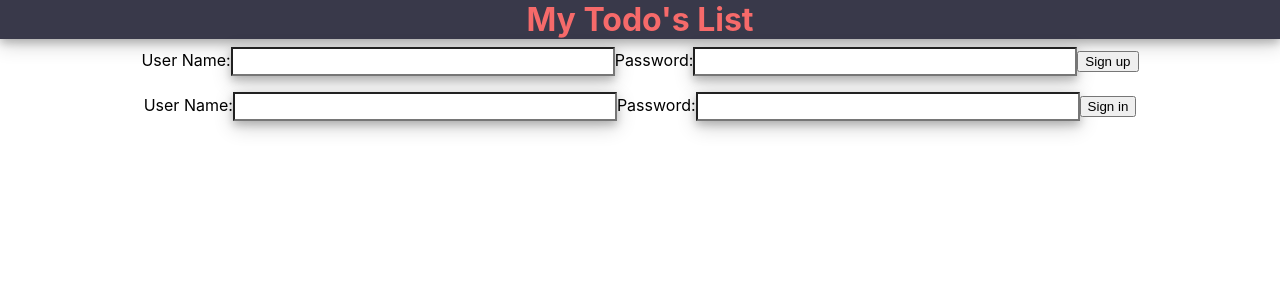
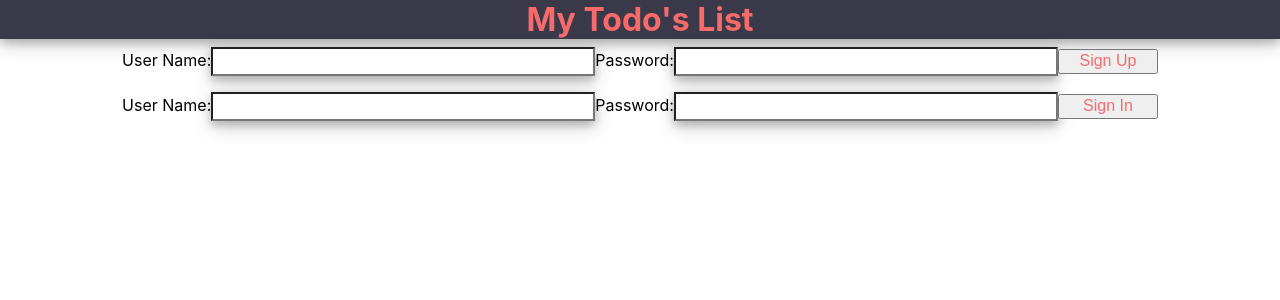
Before and after one commit to joegpdx/todo-frontend, a React (Create React App) app: page /login in a window 1280 px wide. Shown: the top 300 px of the page. Built offline with nearby package versions, Linux system fonts and the light colour scheme.

Commit message:
css-stuff

```diff
--- a/src/AddTodo.js
+++ b/src/AddTodo.js
@@ -1,4 +1,5 @@
 import React, { Component } from 'react'
+import './App.css';
 
 export default class AddTodo extends Component {
     render() {
--- a/src/TodoApp.js
+++ b/src/TodoApp.js
@@ -52,7 +52,7 @@ export default class TodoApp extends Component {
     }
 
     handleLogout = () => {
-        alert('you are now logged out');
+        alert('Logged 0ut');
         localStorage.clear();
         window.location = ('/');
     }
--- a/src/TodoAppLogin.js
+++ b/src/TodoAppLogin.js
@@ -38,12 +38,12 @@ export default class TodoAppLogin extends Component {
                 User Name:<input value={ this.state.usernameSignUp} onChange={(e) => this.setState({ usernameSignUp: e.target.value})} />Password:
                 <input type="password" value={ this.state.passwordSignUp} onChange={(e) => this.setState({ passwordSignUp: e.target.value})} />
 
-                <button onClick={ this.handleSignUp }>Sign up</button>
+                <button id='add-todo' onClick={ this.handleSignUp }>Sign Up</button>
                 <br/>
                 User Name:<input value={ this.state.usernameSignIn} onChange={(e) => this.setState({ usernameSignIn: e.target.value})} />Password:
                 <input type="password" value={ this.state.passwordSignIn} onChange={(e) => this.setState({ passwordSignIn: e.target.value})} />
 
-                <button onClick={this.handleSignIn}>Sign in</button>
+                <button id='add-todo' onClick={this.handleSignIn}>Sign In</button>
 
                 </div>
         )
```
